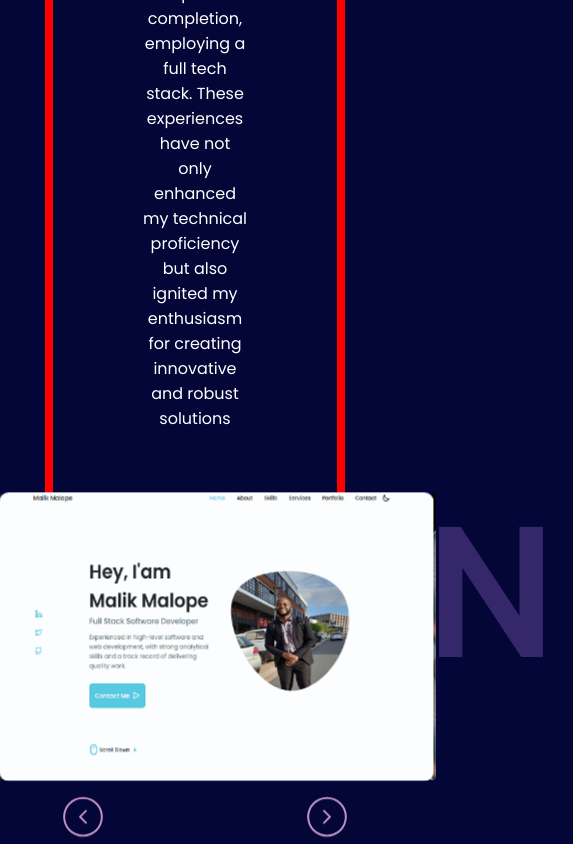
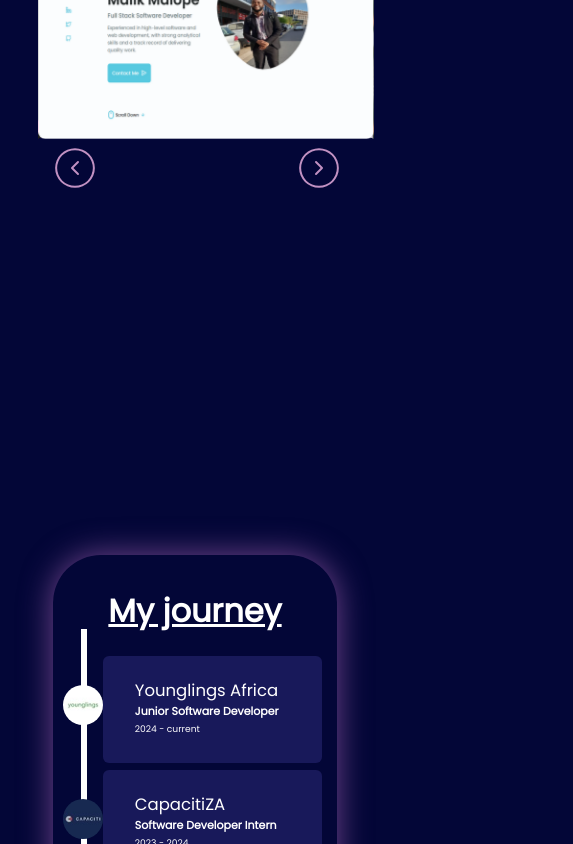
Before and after one commit to libSpace/my-react-portfolio-one, a React (Create React App) app: page / in a window 390 px wide. Shown: the part 3220-4064 px from the top of the page, 573 px wide, since content can reach past the window. Built offline with nearby package versions, Linux system fonts and the light colour scheme.

Commit message:
Added some reach me(Contact me file) for a contact form

```diff
--- a/src/App.js
+++ b/src/App.js
@@ -21,11 +21,12 @@ function App() {
         <Home       />
         <About      />
         <Education  />
-
+        <Projects   />
+        <Education  />
+        <NavBottom  />
         {/* <Skill /> */}
       </div>
-      <Projects   />
-      <NavBottom  />
+
     </div>
   );
 }
--- a/src/component/Projects.css
+++ b/src/component/Projects.css
@@ -5,7 +5,7 @@
     align-items: center;
     justify-content: center;
     text-align: center;
-    border: 0.5rem solid red;
+    /* border: 0.5rem solid red; */
     margin: 6rem 2rem 2rem;
 }
 
@@ -17,6 +17,8 @@
     font-size: 11rem;
     letter-spacing: 3rem;
     opacity: 0.5;
+    width: 85%;
+    margin: 2rem;
 }
 
 @keyframes slideLeft {
@@ -134,34 +136,65 @@
 
 /* Responsive styling for smaller screens */
 @media only screen and (max-width: 700px) {
+    .proj-main-container{
+        margin-bottom: 21rem;
+        border: none;
+    }
+
     /* Styling for project heading */
     .proj-main-container .proj-head {
         text-decoration: underline;
         font-size: 1.75rem;
+
     }
     /* Styling for project paragraph */
     .proj-main-container .proj-para {
         /* margin: 2rem; */
         /* padding: 0 10rem; */
+        padding: 0;
         justify-content: center;
+        font-size: 0.5rem;
     }
 
     .sliding-text {
-        position: absolute;
-        color: #66489e;
-        animation: slideLeft 8s linear infinite;
-        font-size: 5.5rem;
-        letter-spacing: 1.5rem;
-        opacity: 0.5;
+        display: none;
     }
 
-    @keyframes slideLeft {
+    /* @keyframes slideLeft {
         0% {
-            transform: translateX(100%);
+            transform: translateX(60%);
         }
         100% {
-            transform: translateX(-100%);
+            transform: translateX(-60%);
         }
+    } */
+
+
+
+    .pro-container {
+        height: auto;
+        width: auto;
+        display: flex;
+        flex-direction: column;
+        align-items: center;
+        justify-content: center;
+        perspective: 100.25rem;
+        perspective-origin: 50%; /* Adjusted to 50% for centering */
+      }
+    .proj-btns .proj-buttons {
+        transform: none; /* Reset translateY for buttons */
+        margin-bottom: 1rem; /* Add margin between buttons */
+        transform: translateY(-10rem);
     }
 
+    .pro-wrapper {
+        height: 19rem;
+        width: 19rem;
+        /* position: absolute; */
+        margin: auto;
+        left: 0;
+        right: 0;
+        transform: translateY(1rem);
+
+    }
 }
```
Also changed, not shown: src/component/Reach.js (added, +7 -0 lines).
